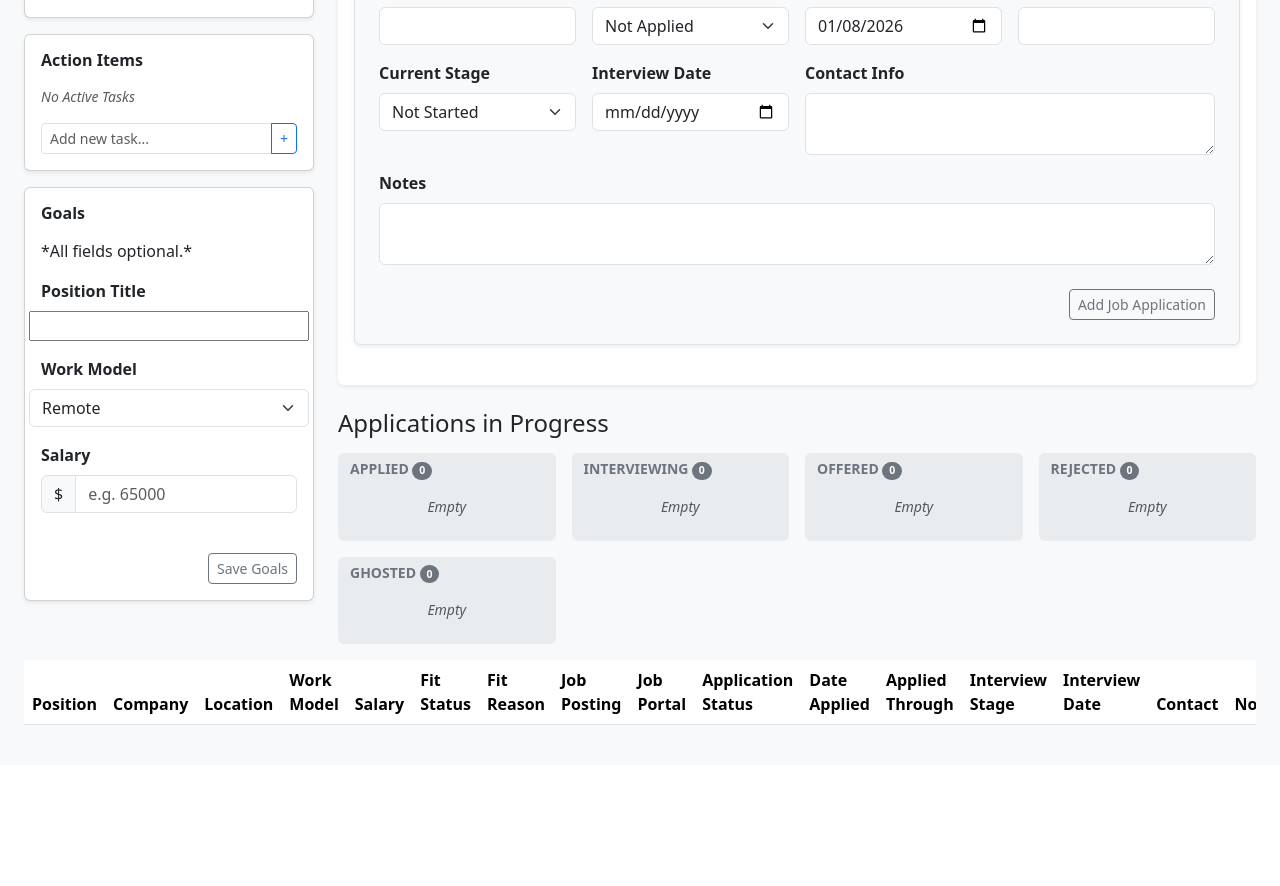
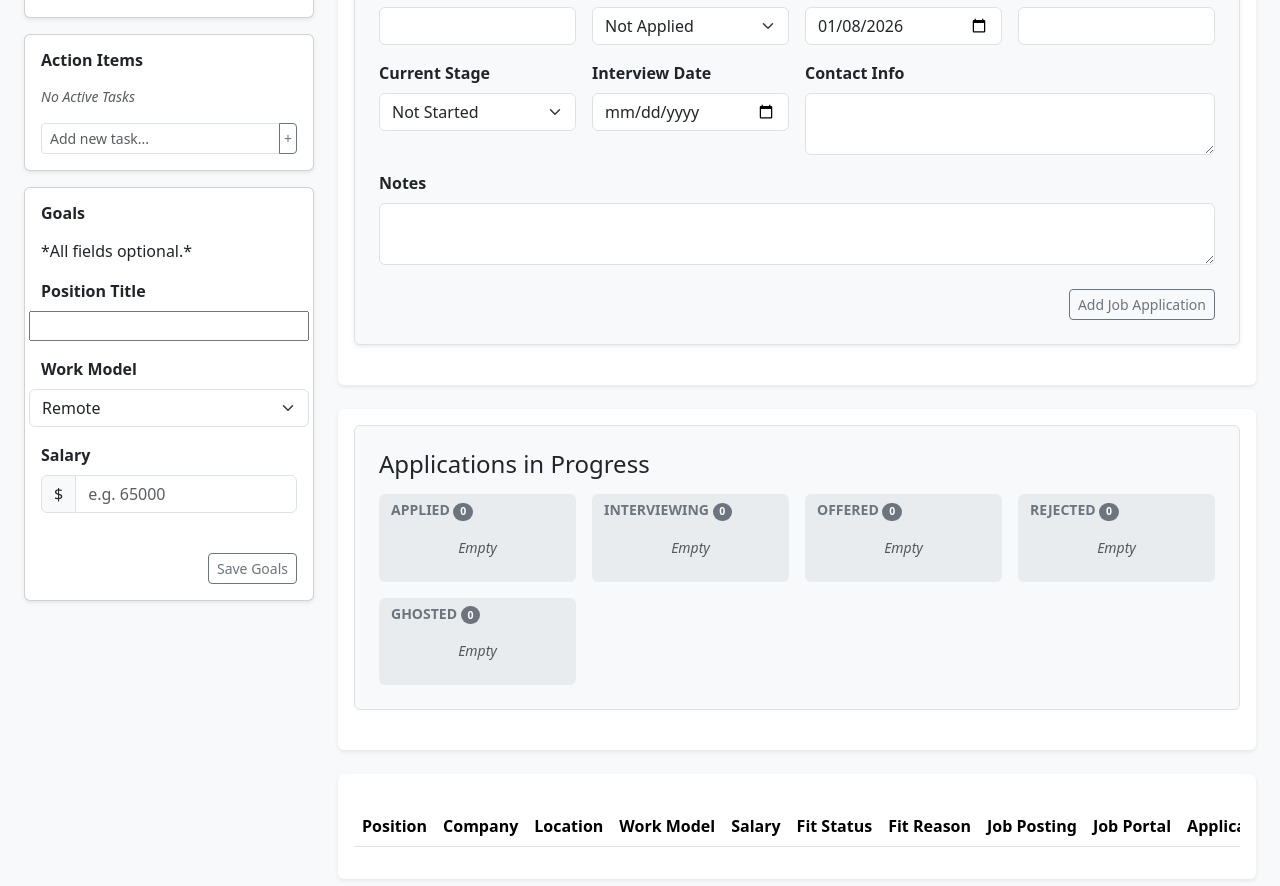
Before and after one commit to ScriptedRemedies/JobTracker, a React (Vite) app: page / in a window 1280 px wide. Shown: the part 320-1206 px from the top of the page. Before the commit the page ends 1085 px from the top, so only its background shows below. Built offline with nearby package versions, Linux system fonts and the light colour scheme.

Commit message:
Moved In Progress Apps to its own component

```diff
--- a/src/App.jsx
+++ b/src/App.jsx
@@ -1,15 +1,14 @@
 import React, { useState, useEffect } from 'react'
-import JobCard from './components/JobCard'
 import AddJobForm from './components/AddJobForm'
 import {confirmAction, notifySuccess} from "./utils/Toast.js";
 import StatusChart from "./components/StatusChart.jsx";
 import AddActionItemForm from "./components/AddActionItemForm.jsx";
 import JobTable from "./components/JobTable.jsx";
 import Goals from "./components/Goals.jsx";
+import InProgressApps from "./components/InProgressApps.jsx";
 
 function App() {
     // JOBS ITEMS
-    const STATUS_COLUMNS = ["Applied", "Interviewing", "Offered", "Rejected", "Ghosted"]
     const [jobs, setJobs] = useState(() => {
         const saved = localStorage.getItem('my-job-tracker')
         return saved ? JSON.parse(saved) : []
@@ -35,10 +34,6 @@ function App() {
     }
     const editJob = (id, updatedJob) => {
         setJobs(jobs.map((j) => (j.id === id ? updatedJob : j)))
-    }
-    const handleJobClick = (job) => {
-        console.log("Open Details for:", job.company)
-        // FUTURE: navigate('/job/' + job.id) or setIsModalOpen(true)
     }
 
     // TASK ITEMS
@@ -111,59 +106,24 @@ function App() {
                 {/* RIGHT CONTENT: The Job Board */}
                 <div className="col-md-9">
 
-                    {/* The Add Form (Kept at top for now) */}
+                    {/* Add Job Form */}
                     <div className="mb-4 bg-white p-3 rounded shadow-sm">
                         <AddJobForm onAdd={addJob} />
                     </div>
 
-                    <h4 className="mb-3">Applications in Progress</h4>
-
-                    {/* COLUMNS */}
-                    <div className="row g-3">
-                        {STATUS_COLUMNS.map(status => {
-                            // Filter jobs that belong to this column
-                            const jobsInColumn = jobs.filter(j => j.status === status)
-
-                            return (
-                                <div key={status} className="col-md-6 col-lg-3">
-                                    <div className="p-2 rounded" style={{ backgroundColor: '#e9ecef', minHeight: '100%' }}>
-                                        {/* Column Header */}
-                                        <h6 className="fw-bold text-uppercase text-secondary small mb-3 ps-1">
-                                            {status} <span className="badge bg-secondary rounded-pill">{jobsInColumn.length}</span>
-                                        </h6>
-
-                                        {/* Job Cards List */}
-                                        {jobsInColumn.length === 0 ? (
-                                            <p className="text-muted small text-center fst-italic">Empty</p>
-                                        ) : (
-                                            jobsInColumn.map(job => (
-                                                // Wrapper Div for "Click to Open Details"
-                                                <div
-                                                    key={job.id}
-                                                    onClick={() => handleJobClick(job)}
-                                                    style={{ cursor: 'pointer' }}
-                                                >
-                                                    <JobCard
-                                                        job={job}
-                                                        onEdit={editJob}
-                                                        onDelete={deleteJob}
-                                                    />
-                                                </div>
-                                            ))
-                                        )}
-                                    </div>
-                                </div>
-                            )
-                        })}
+                    {/* In Progress Apps */}
+                    <div className="mb-4 bg-white p-3 rounded shadow-sm">
+                        <InProgressApps jobs={jobs} onEdit={editJob} onDelete={deleteJob} />
                     </div>
 
+                    {/* Table */}
+                    <div className="mb-4 bg-white p-3 rounded shadow-sm">
+                        <JobTable jobs={jobs} onEdit={editJob} onDelete={deleteJob} />
+                    </div>
                 </div>
             </div>
 
-            {/* Table */}
-            <div className="w-100">
-                <JobTable jobs={jobs} onEdit={editJob} onDelete={deleteJob} />
-            </div>
+
         </div>
     )
 }
--- a/src/components/AddActionItemForm.jsx
+++ b/src/components/AddActionItemForm.jsx
@@ -37,7 +37,7 @@ function AddActionItemForm({ tasks, onAdd, onToggle, onDelete }) {
                         </span>
                         <button
                             onClick={() => onDelete(task.id)}
-                            className="btn btn-sm text-danger border-0 p-0 ms-2"
+                            className="btn btn-outline-danger btn-sm py-0 px-1"
                             title="Delete task"
                         >
                             &times;
@@ -56,7 +56,7 @@ function AddActionItemForm({ tasks, onAdd, onToggle, onDelete }) {
                     onKeyDown={handleKeyDown}
                 />
                 <button
-                    className="btn btn-outline-primary"
+                    className="btn btn-outline-secondary btn-sm py-0 px-1"
                     onClick={handleAdd}
                 >
                     +
--- /dev/null
+++ b/src/components/InProgressApps.jsx
@@ -0,0 +1,58 @@
+import React from 'react';
+import JobCard from "./JobCard.jsx";
+import { STATUS_COLUMNS } from "../utils/Constants"
+
+function InProgressApps({ jobs, onEdit, onDelete }) {
+
+    const handleJobClick = (job) => {
+        console.log("Open Details for:", job.company)
+        // FUTURE: navigate('/job/' + job.id) or setIsModalOpen(true)
+    }
+
+    return (
+        <div className="container mb-4 p-4 border rounded shawdow-sm bg-light w-80">
+            <h4 className="mb-3">Applications in Progress</h4>
+
+            {/* COLUMNS */}
+            <div className="row g-3">
+                {STATUS_COLUMNS.map(status => {
+                    // Filter jobs that belong to this column
+                    const jobsInColumn = jobs.filter(j => j.status === status)
+
+                    return (
+                        <div key={status} className="col-md-6 col-lg-3">
+                            <div className="p-2 rounded" style={{ backgroundColor: '#e9ecef', minHeight: '100%' }}>
+                                {/* Column Header */}
+                                <h6 className="fw-bold text-uppercase text-secondary small mb-3 ps-1">
+                                    {status} <span className="badge bg-secondary rounded-pill">{jobsInColumn.length}</span>
+                                </h6>
+
+                                {/* Job Cards List */}
+                                {jobsInColumn.length === 0 ? (
+                                    <p className="text-muted small text-center fst-italic">Empty</p>
+                                ) : (
+                                    jobsInColumn.map(job => (
+                                        // Wrapper Div for "Click to Open Details"
+                                        <div
+                                            key={job.id}
+                                            onClick={() => handleJobClick(job)}
+                                            style={{ cursor: 'pointer' }}
+                                        >
+                                            <JobCard
+                                                job={job}
+                                                onEdit={onEdit}
+                                                onDelete={onDelete}
+                                            />
+                                        </div>
+                                    ))
+                                )}
+                            </div>
+                        </div>
+                    )
+                })}
+            </div>
+        </div>
+    )
+}
+
+export default InProgressApps;
--- a/src/components/JobTable.jsx
+++ b/src/components/JobTable.jsx
@@ -1,12 +1,11 @@
 import React from 'react'
-import {confirmAction, notifySuccess} from "../utils/Toast.js";
 
 function JobTable({ jobs, onEdit, onDelete}) {
     return (
         <div className="table-responsive">
-            <table className="table table-hover table-striped mt-3">
+            <table className="table table-hover table-striped mt-3 align-middle">
                 <thead>
-                    <tr>
+                    <tr className="text-nowrap">
                         <th scope="col">Position</th>
                         <th scope="col">Company</th>
                         <th scope="col">Location</th>
@@ -38,8 +37,16 @@ function JobTable({ jobs, onEdit, onDelete}) {
                             </td>
                             <td>{job.fitStatus}</td>
                             <td>{job.fitReason}</td>
-                            <td>{job.jobPostingLink}</td>
-                            <td>{job.jobAppPortalLink}</td>
+                            <td>
+                                {job.jobPostingLink && (
+                                    <a href={job.jobPostingLink} target="_blank" rel="noopener noreferrer">Link</a>
+                                )}
+                            </td>
+                            <td>
+                                {job.jobAppPortalLink && (
+                                    <a href={job.jobAppPortalLink} target="_blank" rel="noopener noreferrer">Link</a>
+                                )}
+                            </td>
                             <td>{job.status}</td>
                             <td>{job.dateApplied}</td>
                             <td>{job.appliedThrough}</td>
@@ -47,9 +54,23 @@ function JobTable({ jobs, onEdit, onDelete}) {
                             <td>{job.interviewDate}</td>
                             <td>{job.contact}</td>
                             <td>{job.notes}</td>
-                            <td className="d-flex justify-content-end gap-1">
-                                <button onClick={() => onEdit(job.id)} className="btn btn-outline-secondary btn-sm py-0 px-1">Edit</button>
-                                <button onClick={() => onDelete(job.id)} className="btn btn-outline-danger btn-sm py-0 px-1">&times;</button>
+                            <td>
+                                <div className="d-flex justify-content-center align-items-center gap-2">
+                                    <button
+                                        onClick={() => onEdit(job.id)}
+                                        className="btn btn-outline-secondary btn-sm py-0 px-1"
+                                        title="Edit"
+                                    >
+                                        Edit
+                                    </button>
+                                    <button
+                                        onClick={() => onDelete(job.id)}
+                                        className="btn btn-outline-danger btn-sm py-0 px-1"
+                                        title="Delete"
+                                    >
+                                        &times;
+                                    </button>
+                                </div>
                             </td>
                         </tr>
                     ))}
--- a/src/utils/Constants.js
+++ b/src/utils/Constants.js
@@ -1,3 +1,4 @@
+export const STATUS_COLUMNS = ["Applied", "Interviewing", "Offered", "Rejected", "Ghosted"]
 export const WORK_MODEL = ["Remote", "Hybrid", "On-Site"]
 export const STATUS = ["Not Applied", "Applied", "Interviewing", "Offered", "Rejected", "Ghosted"]
 export const FIT_STATUS = ['Would Prefer', 'Average', 'No Preference']
```
